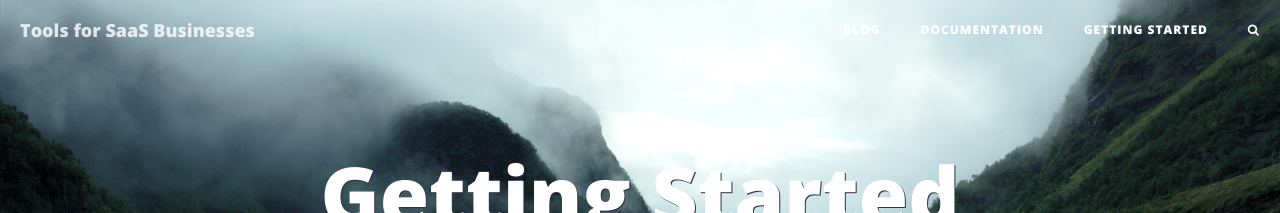
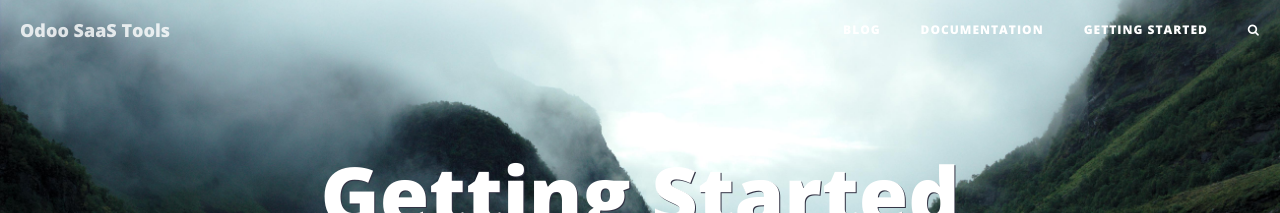
Before and after one commit to it-projects-llc/odoo-saas-tools, a Jekyll site: the page built from getting-started/index.html, in a window 1280 px wide. Shown: the top 213 px of the page. Built offline with Jekyll 4.4.1, drawn with Linux system fonts in a browser that asks for light colours; nearby versions of some CDN libraries.

Commit message:
Specify left-side navigation button name explicitly,
because it differs from site.title

```diff
--- a/_includes/nav.html
+++ b/_includes/nav.html
@@ -9,7 +9,7 @@
                 <span class="icon-bar"></span>
                 <span class="icon-bar"></span>
             </button>
-            <a class="navbar-brand" href="{{ site.baseurl }}/">{{ site.title }}</a>
+            <a class="navbar-brand" href="{{ site.baseurl }}/">Odoo SaaS Tools</a>
         </div>
 
         <!-- Collect the nav links, forms, and other content for toggling -->
```
